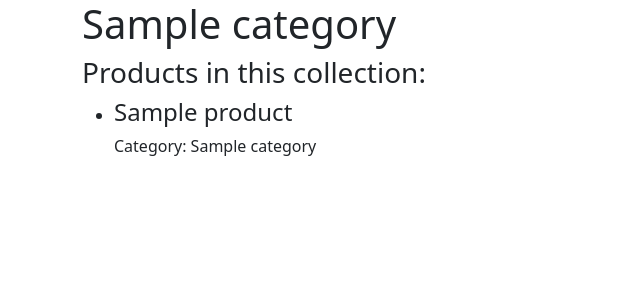
After one commit to emmanuelbo13/django_ecommerce_beta, a Django app: a page that uses ecommerce/store/templates/store/category_detail.html in a window 1280 px wide. The commit adds this page. Shown: the top 300 px of the page, without its empty margins (0-640 px from the left). Run offline with Django 5.2, Linux system fonts and the light colour scheme; tables that the repository leaves empty hold one stand-in row (values such as "Sample post").

Commit message:
added subcategories and category detail view

```diff
--- a/ecommerce/store/models.py
+++ b/ecommerce/store/models.py
@@ -6,9 +6,11 @@ from django.utils.text import slugify
 class Category(models.Model):
     name = models.CharField(max_length=100, unique=True)
     slug = models.SlugField(max_length=100, unique=True, null=True, blank=True)
+    parent = models.ForeignKey('self', related_name='children', on_delete=models.CASCADE, blank=True, null=True)
 
     class Meta:
         verbose_name_plural = 'categories'
+        unique_together = ('slug', 'parent',)
 
     def save(self, *args, **kwargs):
         if not self.slug:
@@ -19,7 +21,13 @@ class Category(models.Model):
         return reverse('store:category_list', args=[self.slug])
 
     def __str__(self):
-        return self.name
+        full_path = [self.name]
+        k = self.parent
+        while k is not None:
+            full_path.append(k.name)
+            k = k.parent
+        return ' -> '.join(full_path[::-1])
+
 
 class Product(models.Model):
     category = models.ForeignKey(Category, related_name='products', on_delete=models.CASCADE)
--- /dev/null
+++ b/ecommerce/store/templates/store/category_detail.html
@@ -0,0 +1,35 @@
+{% extends 'layout.html' %}
+
+{% block content %}
+    {# The category object is available here #}
+    <h1>{{ category.name }}</h1>
+
+    <div class="product-list">
+        <h3>Products in this collection:</h3>
+        <ul>
+            {% for product in products %}
+                <li>
+                    <h4>{{ product.name }}</h4>
+                    <p>Category: {{ product.category.name }}</p>
+                </li>
+            {% empty %}
+                <li><h4>No products found in this collection.</h4></li>
+            {% endfor %}
+        </ul>
+    </div>
+
+    {# You can also show sub-categories if you want #}
+    {% if category.children.all %}
+        <div class="subcategory-list">
+            <h3>Shop by Subcategory:</h3>
+            <ul>
+                {% for subcat in category.children.all %}
+                    <li>
+                        <a href="{{ subcat.get_absolute_url }}">{{ subcat.name }}</a>
+                    </li>
+                {% endfor %}
+            </ul>
+        </div>
+    {% endif %}
+
+{% endblock %}
--- a/ecommerce/store/urls.py
+++ b/ecommerce/store/urls.py
@@ -1,6 +1,11 @@
 from django.urls import path
 from . import views
 
+app_name = 'store'
+
 urlpatterns = [
     path('', views.IndexView.as_view(), name='index'),
+    path('women/', views.IndexView.as_view(), {'slug': 'women'}, name='women_products'),
+    path('men/', views.IndexView.as_view(), {'slug': 'men'}, name='men_products'),
+    path('category/<slug:slug>/', views.CategoryDetailView.as_view(), name='category_detail'),
 ]
--- a/ecommerce/store/views.py
+++ b/ecommerce/store/views.py
@@ -1,5 +1,5 @@
-from django.shortcuts import render
-from django.views.generic import TemplateView
+from django.shortcuts import render, get_object_or_404
+from django.views.generic import TemplateView, DetailView
 from .models import Product, Category
 
 # Create your views here.
@@ -11,6 +11,52 @@ class IndexView(TemplateView):
 
     def get_context_data(self, **kwargs):
         context = super().get_context_data(**kwargs)
-        context['products'] = Product.objects.all()
-        context['categories'] = Category.objects.all()
+
+        category_slug = self.kwargs.get('slug')
+
+        if category_slug:
+            category = get_object_or_404(Category, slug=category_slug)
+
+            def get_all_descendants(cat):
+                descendants = list(cat.children.all())
+                for child in cat.children.all():
+                    descendants.extend(get_all_descendants(child))
+                return descendants
+
+            all_child_categories = get_all_descendants(category)
+            categories_to_filter = [category] + all_child_categories
+            context['products'] = Product.objects.filter(category__in=categories_to_filter).distinct()
+            context['current_category'] = category
+        else:
+            context['products'] = Product.objects.all()
+
+        context['parent_categories'] = Category.objects.filter(parent=None)
         return context
+
+
+class CategoryDetailView(DetailView):
+    model = Category
+    template_name = 'store/category_detail.html'
+    context_object_name = 'category'
+
+    def get_context_data(self, **kwargs):
+        context = super().get_context_data(**kwargs)
+
+        # This gets the category object the view is displaying
+        category = self.get_object()
+
+        # Helper function to recursively get all child categories
+        def get_all_descendants(cat):
+            descendants = list(cat.children.all())
+            for child in cat.children.all():
+                descendants.extend(get_all_descendants(child))
+            return descendants
+
+        # Get the list of all categories to filter by
+        all_child_categories = get_all_descendants(category)
+        categories_to_filter = [category] + all_child_categories
+
+        # Filter products belonging to the main category or any of its descendants
+        context['products'] = Product.objects.filter(category__in=categories_to_filter).distinct()
+
+        return context
```
Also changed, not shown: ecommerce/store/templates/store/index.html (+18 -8 lines), ecommerce/products/black_nike_outfit.png (added), ecommerce/products/black_polo_tshirt.png (added), ecommerce/products/blue_nike_sneakers.png (added), ecommerce/products/blue_nike_sneakers_tUVLjnz.png (added), ecommerce/products/blue_nike_tshirt.png (added), ecommerce/products/blue_polo_tshirt.png (added), ecommerce/products/sport_nike_outfit.png (added), ecommerce/products/white_polo_tshirt.png (added), ecommerce/store/migrations/0003_category_parent_alter_category_unique_together.py (added).
